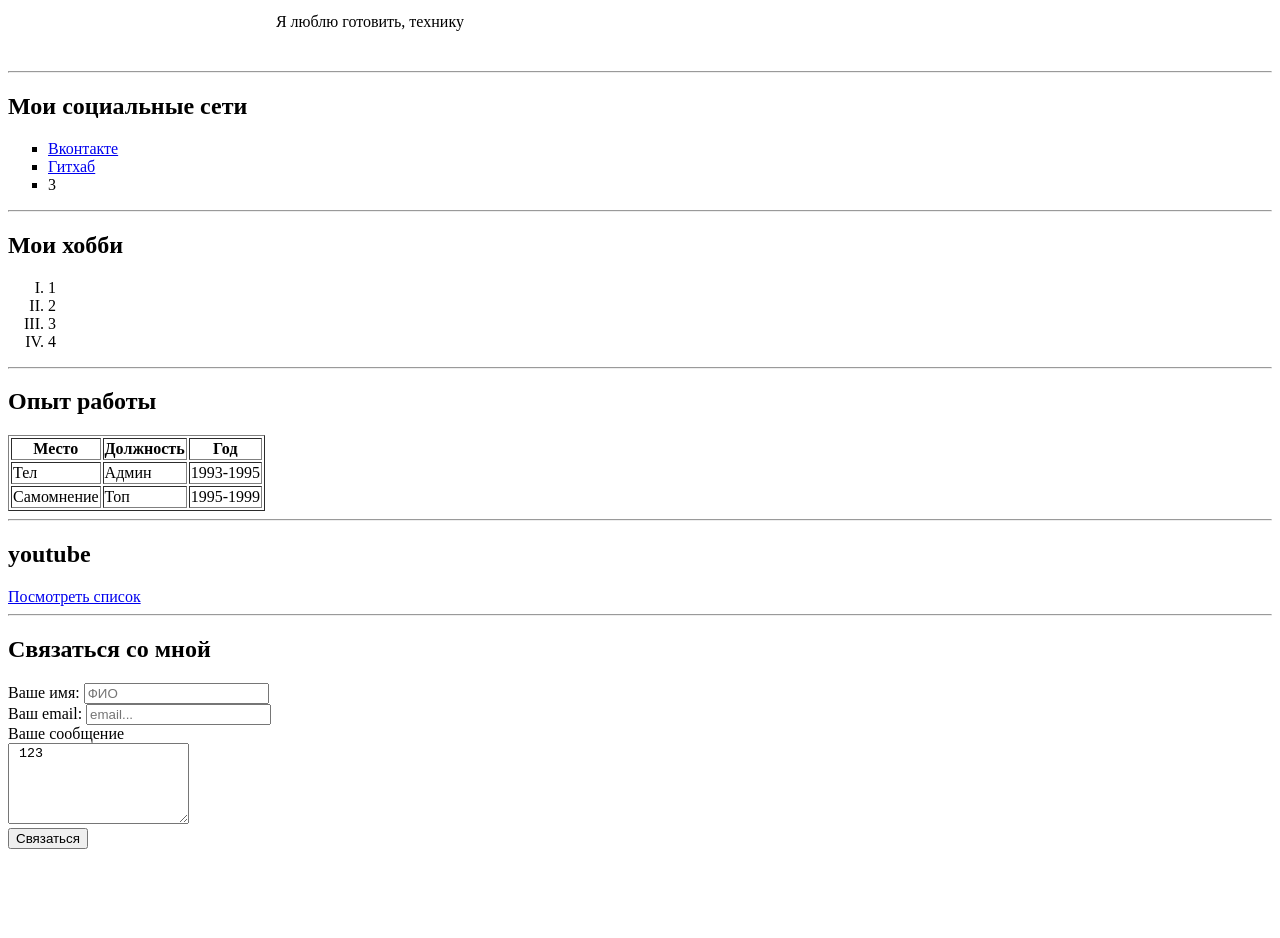
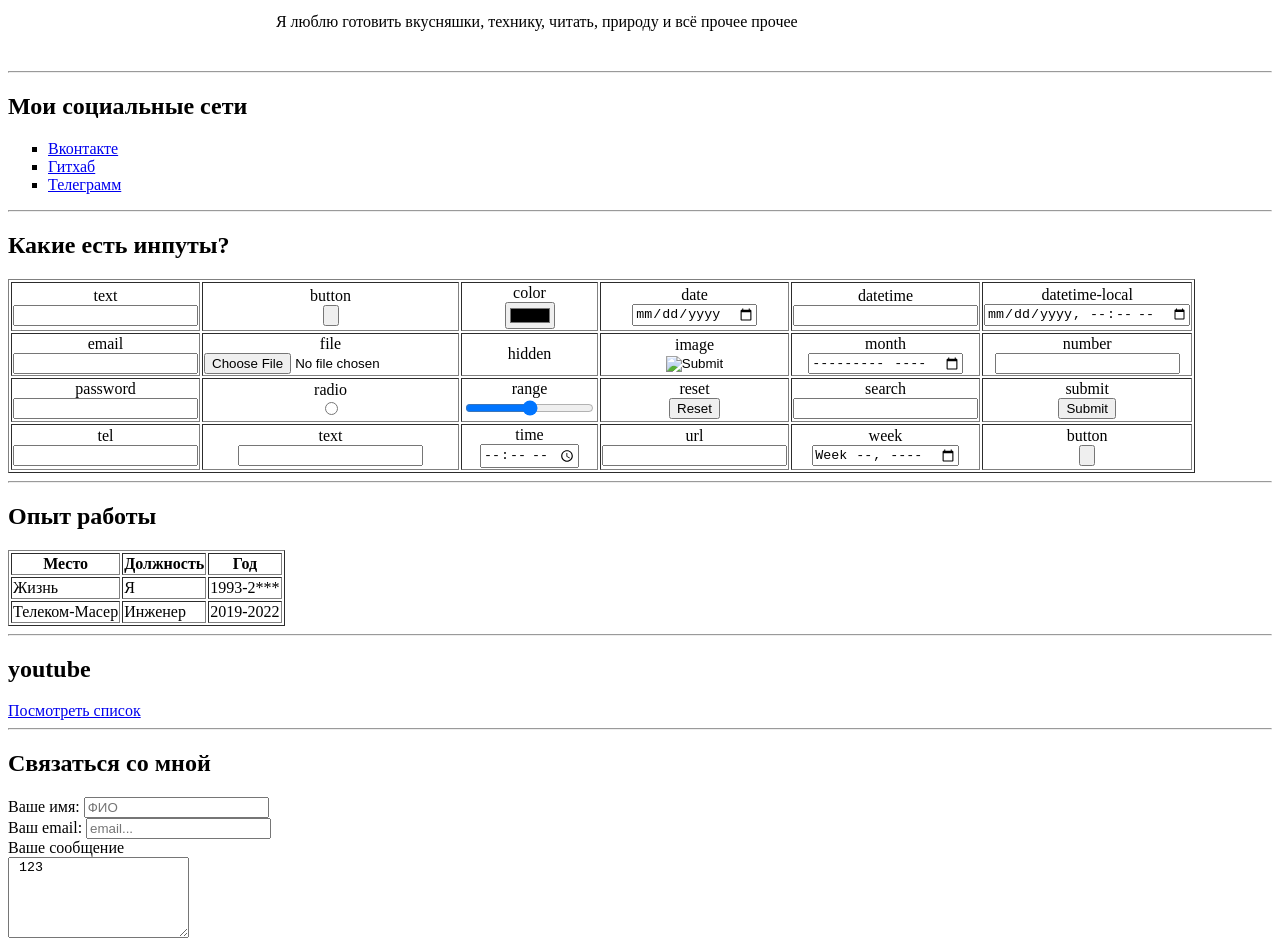
Before and after one commit to IXorusI/cv2, a plain HTML site: page index.html in a window 1280 px wide. Shown: the part 125-1063 px from the top of the page. Before the commit the page ends 982 px from the top, so only its background shows below. Drawn offline with Linux system fonts and the light colour scheme.

Commit message:
Add files via upload

```diff
--- a/index.html
+++ b/index.html
@@ -15,7 +15,7 @@
             <td>
                 <h1>Алексей Ламмерт</h1>
                 <p><em>Я учу <strong>JavaScript</strong></em></p>
-                <p>Я люблю готовить, технику</p>
+                <p>Я люблю готовить вкусняшки, технику, читать, природу и всё прочее прочее</p>
             </td>
         </tr>
     </table>
@@ -24,19 +24,151 @@
 
     <h2>Мои социальные сети</h2>
     <ul type = "square">
-        <li><a href="https://vk.com/iixorusii" target="_blank">Вконтакте</a></li>
-        <li><a href="https://github.com/IXorusI" target="_blank">Гитхаб</a></li>
-        <li>3</li>
+        <li><a href="https://vk.com/iixorusii" target="_blank"> Вконтакте</a></li>
+        <li><a href="https://github.com/IXorusI" target="_blank"> Гитхаб</a></li>
+        <li><a href="https://t.me/alex_xo" target="_blank"> Телеграмм</a></li>
     </ul>
 
     <hr>
-    <h2>Мои хобби</h2>
-    <ol type="I">
-        <li>1</li>
-        <li>2</li>
-        <li>3</li>
-        <li>4</li>
-    </ol>
+    <h2>Какие есть инпуты?</h2>
+    <table border="1">
+        <tr>
+            <td align="center">
+                <label for="">text</label>
+                <br>
+                <input type="text">
+            </td>
+            <td align="center">
+                <label for="">button</label>
+                <br>
+                <input type="button">
+            </td>
+            <td align="center">
+                <label for="">color</label>
+                <br>
+                <input type="color">
+            </td>
+            <td align="center">
+                <label for="">date</label>
+                <br>
+                <input type="date">
+            </td>
+            <td align="center">
+                <label for="">datetime</label>
+                <br>
+                <input type="datetime">
+            </td>
+            <td align="center">
+                <label for="">datetime-local</label>
+                <br>
+                <input type="datetime-local">
+            </td>
+        </tr>
+        <tr>
+            <td align="center">
+                <label for="">email</label>
+                <br>
+                <input type="email">
+            </td>
+            <td align="center">
+                <label for="">file</label>
+                <br>
+                <input type="file">
+            </td>
+            <td align="center">
+                <label for="">hidden</label>
+                <br>
+                <input type="hidden">
+            </td>
+            <td align="center">
+                <label for="">image</label>
+                <br>
+                <input type="image">
+            </td>
+            <td align="center">
+                <label for="">month</label>
+                <br>
+                <input type="month">
+            </td>
+            <td align="center">
+                <label for="">number</label>
+                <br>
+                <input type="number">
+            </td>
+        </tr>
+        <tr>
+            <td align="center">
+                <label for="">password</label>
+                <br>
+                <input type="password">
+            </td>
+            <td align="center">
+                <label for="">radio</label>
+                <br>
+                <input type="radio">
+            </td>
+            <td align="center">
+                <label for="">range</label>
+                <br>
+                <input type="range">
+            </td>
+            <td align="center">
+                <label for="">reset</label>
+                <br>
+                <input type="reset">
+            </td>
+            <td align="center">
+                <label for="">search</label>
+                <br>
+                <input type="search">
+            </td>
+            <td align="center">
+                <label for="">submit</label>
+                <br>
+                <input type="submit">
+            </td>
+        </tr>
+        <tr>
+            <td align="center">
+                <label for="">tel</label>
+                <br>
+                <input type="tel">
+            </td>
+            <td align="center">
+                <label for="">text</label>
+                <br>
+                <input type="text">
+            </td>
+            <td align="center">
+                <label for="">time</label>
+                <br>
+                <input type="time">
+            </td>
+            <td align="center">
+                <label for="">url</label>
+                <br>
+                <input type="url">
+            </td>
+            <td align="center">
+                <label for="">week</label>
+                <br>
+                <input type="week">
+            </td>
+            <td align="center">
+                <label for="">button</label>
+                <br>
+                <input type="button">
+            </td>
+        </tr>
+
+
+
+
+
+
+
+
+    </table>
 
     <hr>
     <h2>Опыт работы</h2>
@@ -50,14 +182,14 @@
         </thead>
         <tbody>
             <tr>
-                <td>Тел</td>
-                <td>Админ</td>
-                <td>1993-1995</td>
+                <td>Жизнь</td>
+                <td>Я</td>
+                <td>1993-2***</td>
             </tr>
             <tr>
-                <td>Самомнение</td>
-                <td>Топ</td>
-                <td>1995-1999</td>
+                <td>Телеком-Масер</td>
+                <td>Инженер</td>
+                <td>2019-2022</td>
             </tr>
         </tbody>
         <tfoot>
@@ -86,7 +218,7 @@
 
         <br>
 
-        <input type="submit" value="Связаться">
+        <input type="submit" value="Связаться(не работает)">
 
     </form>
 
```
